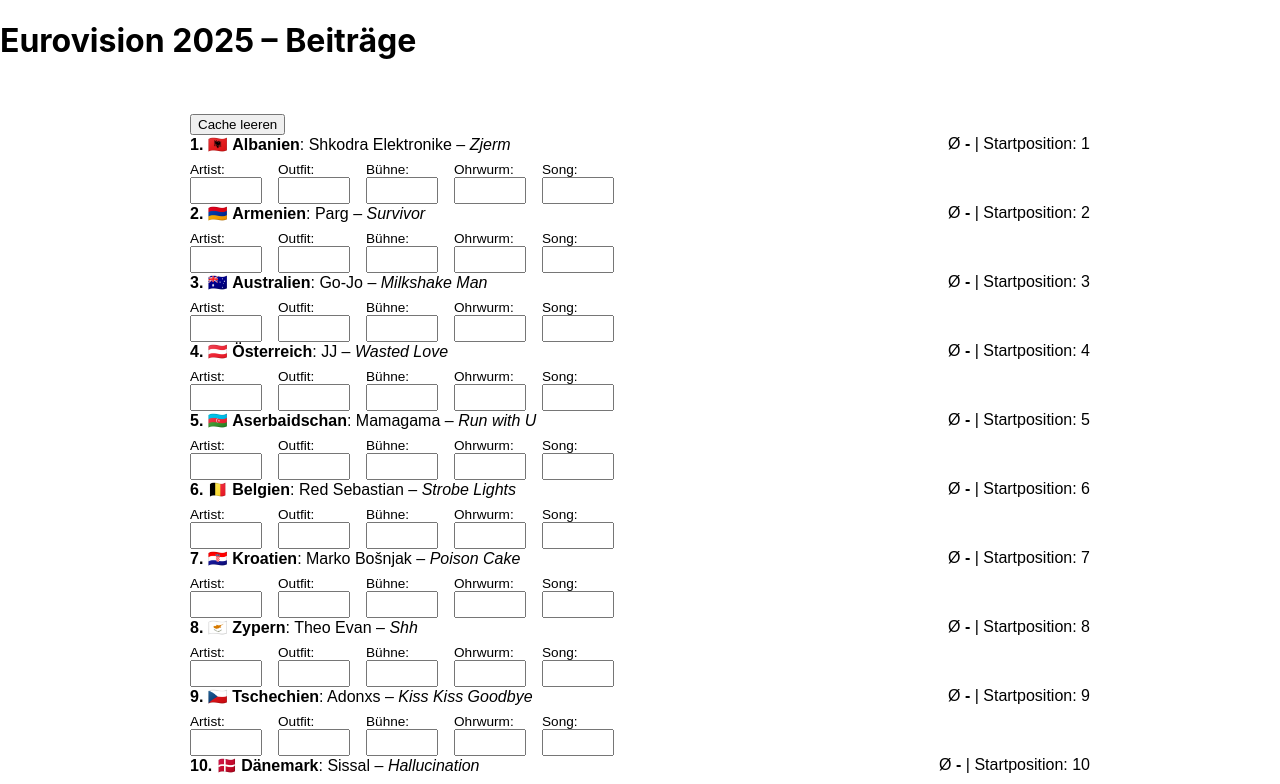
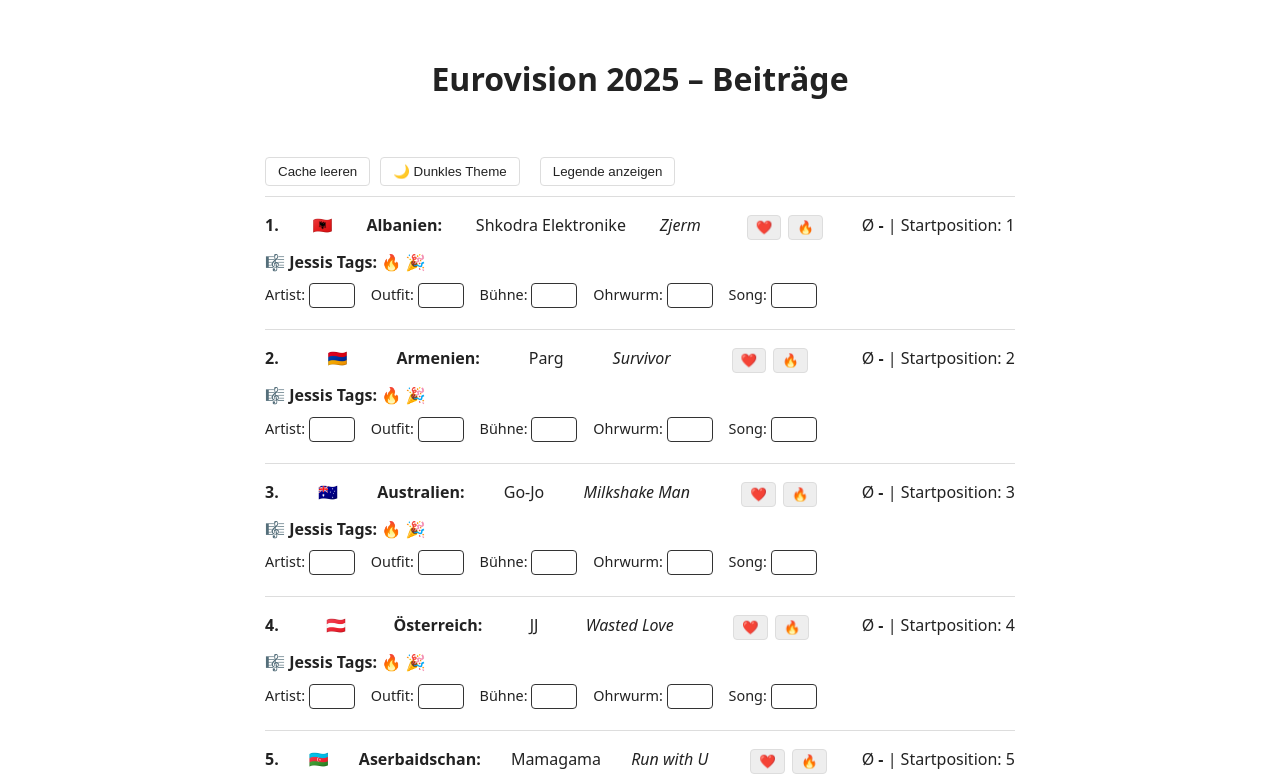
Before and after one commit to jsc-chwlk/eurovision-2025, a React (Create React App) app: page / in a window 1280 px wide. Shown: the top 784 px of the page. Built offline with nearby package versions, Linux system fonts and the light colour scheme.

Commit message:
much stuff

```diff
--- a/src/App.css
+++ b/src/App.css
@@ -1,8 +1,39 @@
-.song-list-container {
-  max-width: 900px;
-  margin: auto;
+:root {
+  --background-color: #ffffff;
+  --text-color: #222222;
+  --highlight: #555;
+  --border-color: #dddddd;
+  --tag-bg: #eee;
+  --tag-selected: #888;
+  --strong-color: #222222;
+  --italic-color: #222222;
+}
+
+body[data-theme='dark'] {
+  --background-color: #1e1e1e;
+  --text-color: #eeeeee;
+  --highlight: #aaa;
+  --border-color: #333;
+  --tag-bg: #2a2a2a;
+  --tag-selected: #ccc;
+  --strong-color: #f1c40f;
+  --italic-color: #d8aaff; /* sanftes Lilac */
+}
+
+body {
+  background-color: var(--background-color);
+  color: var(--text-color);
+  font-family: system-ui, sans-serif;
+  margin: 0;
   padding: 2rem;
-  font-family: sans-serif;
+  line-height: 1.6;
+  transition: background-color 0.3s ease, color 0.3s ease;
+}
+
+h1 {
+  text-align: center;
+  font-size: 2rem; /* Optional, für größere Schrift */
+  margin-bottom: 20px; /* Optional, um Platz nach der Überschrift zu schaffen */
 }
 
 .song-list {
@@ -11,23 +42,111 @@
   margin: 0;
 }
 
+.song-list li {
+  border-top: 1px solid var(--border-color);
+  padding: 1em 0;
+}
+
+.song-list-container {
+  max-width: 750px;
+  margin: 0 auto;
+  padding: 2rem;
+  background: var(--background-color);
+  border-radius: 12px;
+}
+
+.song-item {
+  padding: 1.5rem 0;
+  border-bottom: 1px solid rgba(255, 255, 255, 0.07);
+}
+
+.song-item:last-child {
+  border-bottom: none;
+}
+
 .song-header {
+  display: flex;
+  justify-content: space-between;
+  align-items: flex-start;
+  flex-wrap: wrap;
   font-size: 1rem;
   margin-bottom: 0.5rem;
 }
 
-.ratings {
-  display: flex;
-  flex-wrap: wrap;
-  gap: 1rem;
+.song-inline-tags {
+  margin-left: 0.5rem;
+  opacity: 0.85;
+}
+
+.song-tag {
+  background: var(--tag-bg);
+  color: var(--text-color);
+  padding: 2px 6px;
+  margin-right: 4px;
+  border-radius: 4px;
+  font-size: 0.9em;
 }
 
 .rating-label {
-  display: flex;
-  flex-direction: column;
-  font-size: 0.85rem;
+  display: inline-block;
+  margin: 0.25rem 1rem 0.25rem 0;
+  font-size: 0.9rem;
 }
-input[type="number"] {
-  width: 60px;
-  padding: 0.25rem;
+
+.rating-input {
+  width: 36px;
+  padding: 4px;
+  border-radius: 4px;
+  border: 1px solid #333;
+  background: var(--background-color);
+  color: #f5f5f5;
+  text-align: center;
 }
+
+.tag-button {
+  background: var(--tag-bg);
+  border: 1px solid var(--border-color);
+  margin: 2px;
+  padding: 4px 8px;
+  cursor: pointer;
+  border-radius: 4px;
+}
+
+.tag-button.selected {
+  background-color: var(--tag-selected);
+  color: var(--background-color);
+}
+
+.emoji-legend {
+  background: #1f1f1f;
+  border-radius: 8px;
+  padding: 1rem;
+  font-size: 0.9rem;
+  margin-bottom: 2rem;
+  opacity: 0.95;
+}
+
+button {
+  background: none;
+  border: 1px solid var(--border-color);
+  padding: 6px 12px;
+  margin-right: 10px;
+  cursor: pointer;
+  color: var(--text-color);
+  border-radius: 4px;
+  transition: all 0.2s ease;
+}
+
+button:hover {
+  background-color: var(--border-color);
+}
+
+strong {
+  color: var(--strong-color);
+  font-weight: 600;
+}
+
+em {
+  font-style: italic;
+  color: var(--italic-color);
+}
--- a/src/SongList.js
+++ b/src/SongList.js
@@ -2,12 +2,23 @@ import React, { useState, useEffect, useCallback } from 'react';
 import songs from './songs';
 
 const categories = ['Artist', 'Outfit', 'Bühne', 'Ohrwurm', 'Song'];
+const emojiTags = ['❤️', '🔥'];
 
 const SongList = () => {
   const [ratings, setRatings] = useState({});
   const [sortedSongs, setSortedSongs] = useState(songs);
+  const [showLegend, setShowLegend] = useState(false);
+  const [theme, setTheme] = useState(() => localStorage.getItem('esc_theme') || 'light');
 
-  // Lade gespeicherte Daten
+useEffect(() => {
+  document.body.setAttribute('data-theme', theme);
+  localStorage.setItem('esc_theme', theme);
+}, [theme]);
+
+const toggleTheme = () => {
+  setTheme(prev => (prev === 'light' ? 'dark' : 'light'));
+};
+
   useEffect(() => {
     const storedRatings = localStorage.getItem('esc_ratings');
     const storedSortedSongs = localStorage.getItem('esc_sorted_songs');
@@ -16,19 +27,16 @@ const SongList = () => {
     if (storedSortedSongs) setSortedSongs(JSON.parse(storedSortedSongs));
   }, []);
 
-  // Speichern bei Änderungen
   useEffect(() => {
     localStorage.setItem('esc_ratings', JSON.stringify(ratings));
     localStorage.setItem('esc_sorted_songs', JSON.stringify(sortedSongs));
   }, [ratings, sortedSongs]);
 
-  // Prüfen, ob alle Kategorien bewertet wurden
   const hasAllRatings = useCallback((songId) => {
     const songRatings = ratings[songId];
     return categories.every((category) => songRatings && songRatings[category]);
   }, [ratings]);
 
-  // Durchschnitt berechnen
   const calculateAverage = useCallback((songId) => {
     const songRatings = ratings[songId];
     if (!songRatings || !hasAllRatings(songId)) return '-';
@@ -42,12 +50,10 @@ const SongList = () => {
     return (sum / validValues.length).toFixed(1);
   }, [ratings, hasAllRatings]);
 
-  // Sortieren wenn Bewertungen sich ändern
   useEffect(() => {
     const sorted = [...songs].sort((a, b) => {
       const avgA = calculateAverage(a.position);
       const avgB = calculateAverage(b.position);
-
       if (avgA !== '-' && avgB !== '-') {
         return parseFloat(avgB) - parseFloat(avgA);
       }
@@ -67,37 +73,129 @@ const SongList = () => {
   };
 
   const clearCache = () => {
-    localStorage.removeItem('esc_ratings');
-    localStorage.removeItem('esc_sorted_songs');
-    setRatings({});
-    setSortedSongs(songs);
+    const confirmed = window.confirm('Möchtest du wirklich alle Bewertungen und die Sortierung zurücksetzen?');
+    if (confirmed) {
+      localStorage.removeItem('esc_ratings');
+      localStorage.removeItem('esc_sorted_songs');
+      setRatings({});
+      setSortedSongs(songs);
+    }
+  };
+
+  const handleTagToggle = (songId, tag) => {
+    setRatings((prev) => {
+      const prevTags = prev[songId]?.tags || [];
+      const hasTag = prevTags.includes(tag);
+      const updatedTags = hasTag
+        ? prevTags.filter((t) => t !== tag)
+        : [...prevTags, tag];
+
+      return {
+        ...prev,
+        [songId]: {
+          ...prev[songId],
+          tags: updatedTags,
+        },
+      };
+    });
   };
 
   return (
     <div className="song-list-container">
-      <button onClick={clearCache}>Cache leeren</button>
+      <div style={{ marginBottom: '10px' }}>
+        <button onClick={clearCache}>Cache leeren</button>
+        <button onClick={toggleTheme}>
+            {theme === 'light' ? '🌙 Dunkles Theme' : '☀️ Helles Theme'}
+        </button>
+        <button onClick={() => setShowLegend(prev => !prev)} style={{ marginLeft: '10px' }}>
+          {showLegend ? 'Legende ausblenden' : 'Legende anzeigen'}
+        </button>
+      </div>
+
+      {showLegend && (
+        <div className="emoji-legend">
+          <h3>Legende</h3>
+          <ul>
+            <li>❤️ – Lieblingslied</li>
+            <li>🔥 – Gewinnerpotenzial</li>
+            <li>🎉 – Partytauglich</li>
+            <li>💤 – Eher langweilig</li>
+            <li>😢 – Emotional</li>
+            <li>🚀 – Oben bei den Wetten</li>
+            <li>🤷‍♂️ – Neutral</li>
+            <li>👎 – Nicht mein Fall</li>
+          </ul>
+        </div>
+      )}
+
       <ul className="song-list">
         {sortedSongs.map((song, index) => {
           const songId = song.position;
           const currentPosition = index + 1;
+
           return (
             <li key={songId} className="song-item">
               <div className="song-header">
-                <strong>{currentPosition}.</strong> {song.flag} <strong>{song.country}</strong>: {song.artist} – <em>{song.title}</em>
+                <strong>{currentPosition}.</strong> {song.flag} <strong>{song.country}:</strong> {song.artist}  <em>{song.title}</em>
+
+                {/* ❤️ & 🔥 Buttons */}
+                <div className="song-tag-buttons" style={{ display: 'inline-block', marginLeft: '10px' }}>
+                  {emojiTags.map((tag) => {
+                    const isSelected = ratings[songId]?.tags?.includes(tag);
+                    return (
+                      <button
+                        key={tag}
+                        onClick={() => handleTagToggle(songId, tag)}
+                        className={`tag-button ${isSelected ? 'selected' : ''}`}
+                        style={{ marginRight: '5px' }}
+                      >
+                        {tag}
+                      </button>
+                    );
+                  })}
+                </div>
+
                 <span style={{ float: 'right' }}>
                   Ø <strong>{calculateAverage(songId)}</strong> | Startposition: {song.position}
                 </span>
               </div>
+
+              {/* Tags anzeigen */}
+              {(song.tags?.length > 0 || ratings[songId]?.tags?.length > 0) && (
+                <div className="tags-display" style={{ marginTop: '4px', marginBottom: '4px' }}>
+                  {song.tags?.length > 0 && (
+                    <div>
+                      🎼 <strong>Jessis Tags:</strong> {song.tags.join(' ')}
+                    </div>
+                  )}
+                  {ratings[songId]?.tags?.length > 0 && (
+                    <div>
+                      ✍️ <strong>Meine Tags:</strong> {ratings[songId].tags.join(' ')}
+                    </div>
+                  )}
+                </div>
+              )}
+
+              {/* Bewertungen */}
               <div className="ratings">
                 {categories.map((category) => (
                   <label key={category} className="rating-label">
                     {category}:{' '}
                     <input
-                      type="number"
+                      type="text"
+                      inputMode="numeric"
+                      pattern="[0-9]*"
                       min="1"
                       max="10"
+                      autoComplete="off"
+                      className="rating-input"
                       value={ratings[songId]?.[category] || ''}
-                      onChange={(e) => handleRatingChange(songId, category, e.target.value)}
+                      onChange={(e) => {
+                        const val = e.target.value;
+                        if (val === '' || (/^\d{1,2}$/.test(val) && +val <= 10 && +val >= 1)) {
+                          handleRatingChange(songId, category, val);
+                        }
+                      }}
                     />
                   </label>
                 ))}
```
Also changed, not shown: src/songs.js (+37 -37 lines).
